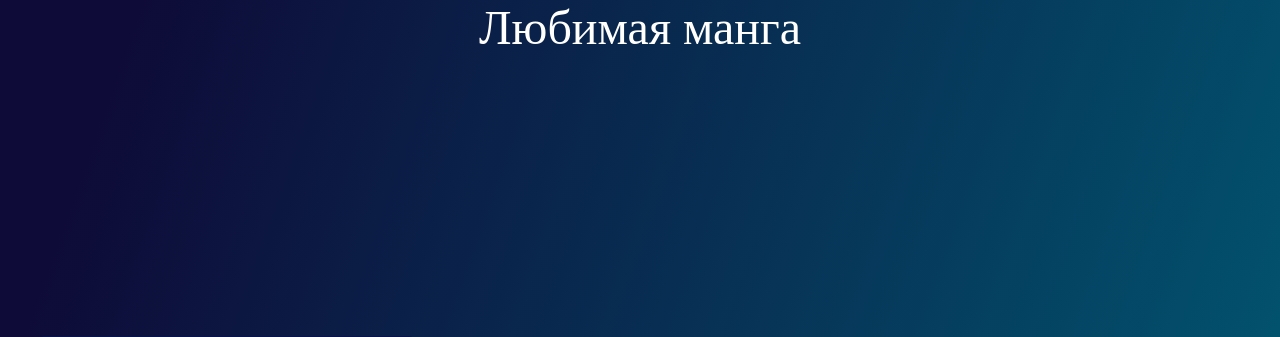
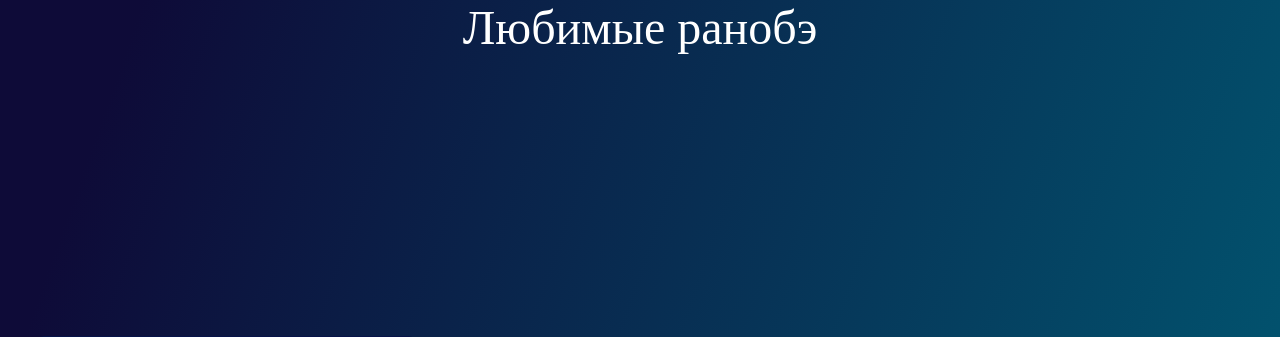
Before and after one commit to 51Sirius/MyBlog, a Flask app: page /ranobe in a window 1280 px wide. Shown: the part 89-426 px from the top of the page. Run offline with Flask 2, Linux system fonts and the light colour scheme; grey boxes are pictures that could not be loaded.

Commit message:
Correct title

```diff
--- a/templates/ranobe.html
+++ b/templates/ranobe.html
@@ -1,6 +1,6 @@
 {% extends 'favor_base.html' %}
 {% block head %}
-    Любимая манга
+    Любимые ранобэ
 {% endblock %}
 {% block best %}
     <div class="card">
```
